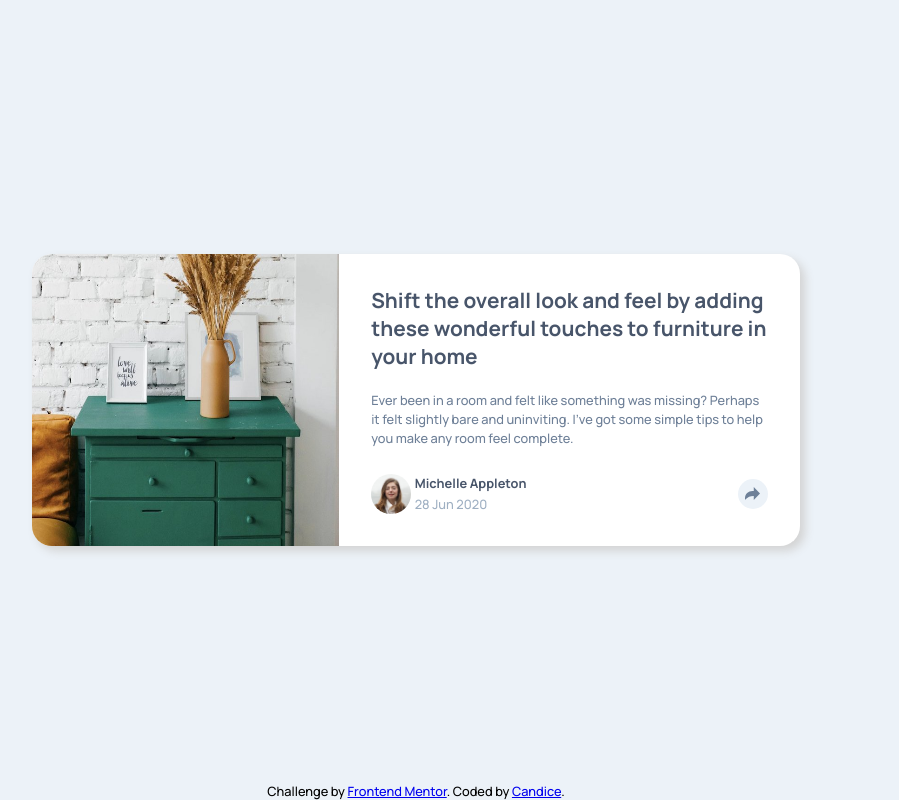
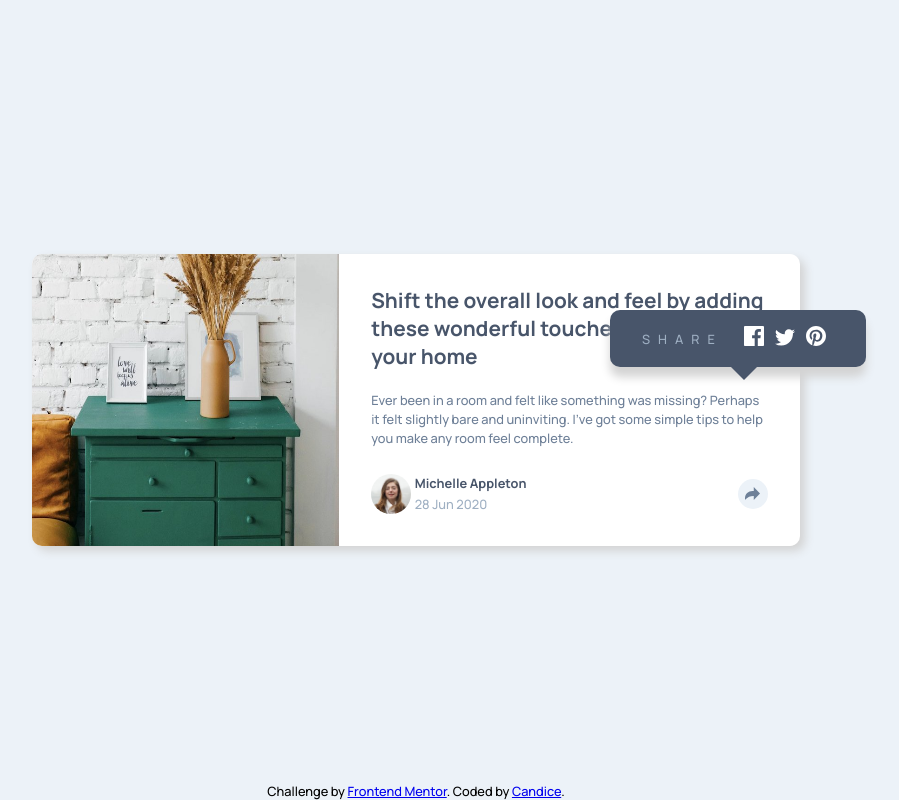
Before and after one commit to candicoded/article-preview-component-master, a plain HTML site: page index.html in a window 1280 px wide. Both pictures are taken after a click on the button 976 px from the left and 493 px from the top of the page. Shown: the whole page, without its empty margins (224-1123 px from the left). Drawn offline with Linux system fonts and the light colour scheme.

Commit message:
finished javascript

```diff
--- a/index.html
+++ b/index.html
@@ -74,5 +74,6 @@
         >Frontend Mentor</a
       >. Coded by <a href="#">Candice</a>.
     </footer>
+    <script defer src="./script.js" type="text/javascript"></script>
   </body>
 </html>
--- a/script.js
+++ b/script.js
@@ -1,7 +1,14 @@
-const shareBtn = document.querySelector('.share-icon-light');
+const shareBtnLight = document.querySelector('.share-icon-light');
+const shareBtnDark = document.querySelector('.share-icon-dark');
 const shareSection = document.querySelector('.share-section');
+const authorSection = document.querySelector('.author-section');
 
-shareBtn.addEventListener('click', () => {
-  console.log('clicked')
-  // shareSection.classList.toggle("hidden")
+shareBtnLight.addEventListener('click', () => {
+  shareSection.classList.toggle("hidden")
+  authorSection.classList.toggle("hidden")
 })
+
+shareBtnDark.addEventListener('click', () => {
+  authorSection.classList.toggle("hidden")
+  shareSection.classList.toggle("hidden")
+})
--- a/style.css
+++ b/style.css
@@ -21,9 +21,9 @@ body {
 }
 
 main {
-  width: 90%;
+  width: 85%;
   margin: 1em;
-  border-radius: 20px;
+  border-radius: 10px;
   background-color: #fff;
   box-shadow: 5px 5px 10px lightgray;
 }
@@ -35,7 +35,7 @@ article {
 .drawers-img {
   width: 100%;
   height: 100%;
-  border-radius: 20px 20px 0 0;
+  border-radius: 10px 10px 0 0;
 }
 
 h1 {
@@ -91,7 +91,7 @@ p {
 
 .share-section {
   background-color: var(--Very-Dark-Grayish-Blue);
-  border-radius: 0 0 1em 1em;
+  border-radius: 0 0 10px 10px;
   padding: 1em 2em;
   display: flex;
   justify-content: space-between;
@@ -106,7 +106,7 @@ p {
 }
 
 .social-media-icons img{
-  margin-right: 1em;
+  margin-right: 0.5em;
 }
 
 .share-icon-dark {
@@ -142,7 +142,7 @@ footer {
   }
 
   .drawers-img {
-    border-radius: 20px 0 0 20px;
+    border-radius: 10px 0 0 10px;
   }
 
   article {
@@ -153,6 +153,10 @@ footer {
     font-size: 1.3rem;
   }
 
+  .author-section {
+    display: flex;
+  }
+
   .author-info {
     margin-right: 13em;
   }
@@ -161,4 +165,28 @@ footer {
     cursor: pointer;
     background-color: var(--Grayish-Blue);
   }
+
+  .share-section {
+    width: 20%;
+    border-radius: 10px;
+    position: absolute;
+    right: 190px;
+    top: 310px;
+    box-shadow: 0 10px 10px lightgray;
+  }
+
+  .share-section::after {
+    content: "";
+    position: absolute;
+    top: 100%;
+    left: 50%;
+    margin-left: -7px;
+    border-width: 13px;
+    border-style: solid;
+    border-color: var(--Very-Dark-Grayish-Blue) transparent transparent transparent;
+  }
+
+  .share-icon-dark {
+    display: none;
+  }
 }
```
